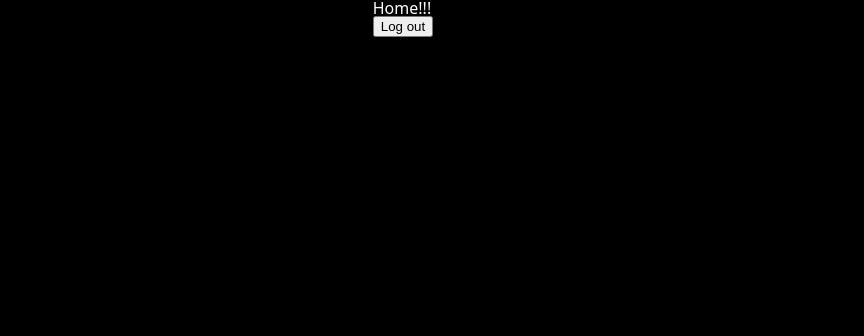
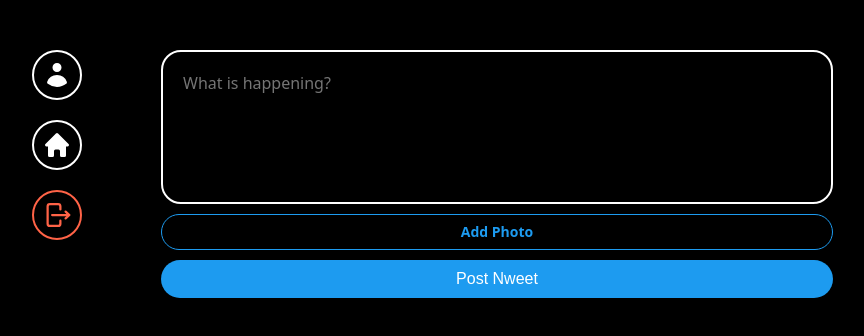
Before and after one commit to shinhash/nwitter_nomad_001, a React (Vite) app: page /home in a window 1280 px wide. Shown: the top 336 px of the page, without its empty margins (237-1101 px from the left). Built offline with nearby package versions, Linux system fonts and the light colour scheme; no server answers; sample sign-in values are in the browser's storage; the HTML template or start-up script is replaced by a standard one.

Commit message:
20240219 commit

```diff
--- a/package.json
+++ b/package.json
@@ -4,7 +4,7 @@
   "version": "0.0.0",
   "type": "module",
   "scripts": {
-    "dev": "vite",
+    "dev": "vite --host 0.0.0.0 --port 5173",
     "build": "tsc && vite build",
     "lint": "eslint . --ext ts,tsx --report-unused-disable-directives --max-warnings 0",
     "preview": "vite preview"
--- a/src/components/auth-components.tsx
+++ b/src/components/auth-components.tsx
@@ -1,5 +1,8 @@
 import styled from "styled-components";
 
+/**
+ * CreateAccount, Login, ResetPassword
+ */
 export const Wrapper = styled.div`
     height: 100%;
     display: flex;
@@ -47,6 +50,10 @@
     }
 `;
 
+
+/**
+ * GithubButton
+ */
 export const Button = styled.span`
     background-color: white;
     font-weight: 500;
@@ -66,3 +73,69 @@
 export const Logo = styled.img`
     height: 25px;
 `;
+
+
+/**
+ * PostNweetForm
+ */
+export const NweetForm = styled.div`
+    display: flex;
+    flex-direction: column;
+    gap: 10px;
+`;
+
+export const NweetTextArea = styled.textarea`
+    border: 2px solid white;
+    padding: 20px;
+    border-radius: 20px;
+    font-size: 16px;
+    color: white;
+    background-color: black;
+    width: 100%;
+    resize: none;
+    font-family: system-ui, -apple-system, BlinkMacSystemFont, 'Segoe UI', Roboto, Oxygen, Ubuntu,
+                Cantarell, 'Open Sans', 'Helvetica Neue', sans-serif;
+    &::placeholder{
+        font-size: 16px;
+    }
+    &:focus{
+        outline: none;
+        border-color: #1d9bf0;
+    }
+`;
+
+export const NweetAttachFileButton = styled.label`
+    padding: 10px 0px;
+    color: #1d9bf0;
+    text-align: center;
+    border-radius: 20px;
+    border: 1px solid #1d9bf0;
+    font-size: 14px;
+    font-weight: 600;
+    &:hover{
+        opacity: 0.9;
+    }
+    &:active{
+        opacity: 0.7;
+    }
+`;
+
+export const NweetAttachFileInput = styled.input`
+    display: none;
+`;
+
+export const NweetSubmitBtn = styled.input`
+    background-color: #1d9bf0;
+    color: white;
+    border: none;
+    padding: 10px 0px;
+    border-radius: 20px;
+    font-size: 16px;
+    cursor: pointer;
+    &:hover{
+        opacity: 0.9;
+    }
+    &:active{
+        opacity: 0.7;
+    }
+`;
--- a/src/components/layout.tsx
+++ b/src/components/layout.tsx
@@ -1,10 +1,84 @@
-import { Outlet } from "react-router-dom";
+import { Link, Outlet, useNavigate } from "react-router-dom";
+import { styled } from "styled-components";
+import { auth } from "../firebase";
+
+const Wrapper = styled.div`
+    display: grid;
+    gap: 20px;
+    grid-template-columns: 1fr 4fr;
+    padding: 50px 0px;
+    width: 100%;
+    height: 100%;
+    max-width: 860px;
+`;
+
+const Menu = styled.div`
+    display: flex;
+    flex-direction: column;
+    align-items: center;
+    gap: 20px;
+
+`;
+
+const MenuItem = styled.div`
+    cursor: pointer;
+    display: flex;
+    align-items: center;
+    justify-content: center;
+    border: 2px solid white;
+    height: 50px;
+    width: 50px;
+    border-radius: 50%;
+    svg{
+        width: 30px;
+        fill: white;
+    }
+    &.log-out{
+        border-color: tomato;
+        svg{
+            fill: tomato;
+        }
+    }
+`;
+
 
 function Layout(){
+
+    const navigate = useNavigate();
+    const onLogout = async() => {
+        const confirmText = "Are you sure logout?";
+        if(confirm(confirmText)){
+            await auth.signOut();
+            navigate("/login");
+        }
+    }
+
     return (
-        <div>
+        <Wrapper>
+            <Menu>
+                <Link to="/">
+                    <MenuItem>
+                    <svg fill="currentColor" viewBox="0 0 20 20" xmlns="http://www.w3.org/2000/svg" aria-hidden="true">
+                        <path d="M10 8a3 3 0 1 0 0-6 3 3 0 0 0 0 6ZM3.465 14.493a1.23 1.23 0 0 0 .41 1.412A9.957 9.957 0 0 0 10 18c2.31 0 4.438-.784 6.131-2.1.43-.333.604-.903.408-1.41a7.002 7.002 0 0 0-13.074.003Z" />
+                    </svg>
+                    </MenuItem>
+                </Link>
+                <Link to="/profile">
+                    <MenuItem>
+                    <svg  fill="currentColor" viewBox="0 0 20 20" xmlns="http://www.w3.org/2000/svg" aria-hidden="true">
+                        <path clipRule="evenodd" fillRule="evenodd" d="M9.293 2.293a1 1 0 0 1 1.414 0l7 7A1 1 0 0 1 17 11h-1v6a1 1 0 0 1-1 1h-2a1 1 0 0 1-1-1v-3a1 1 0 0 0-1-1H9a1 1 0 0 0-1 1v3a1 1 0 0 1-1 1H5a1 1 0 0 1-1-1v-6H3a1 1 0 0 1-.707-1.707l7-7Z" />
+                    </svg>
+                    </MenuItem>
+                </Link>
+                <MenuItem className="log-out" onClick={onLogout}>
+                <svg fill="currentColor" viewBox="0 0 20 20" xmlns="http://www.w3.org/2000/svg" aria-hidden="true">
+                    <path clipRule="evenodd" fillRule="evenodd" d="M3 4.25A2.25 2.25 0 0 1 5.25 2h5.5A2.25 2.25 0 0 1 13 4.25v2a.75.75 0 0 1-1.5 0v-2a.75.75 0 0 0-.75-.75h-5.5a.75.75 0 0 0-.75.75v11.5c0 .414.336.75.75.75h5.5a.75.75 0 0 0 .75-.75v-2a.75.75 0 0 1 1.5 0v2A2.25 2.25 0 0 1 10.75 18h-5.5A2.25 2.25 0 0 1 3 15.75V4.25Z" />
+                    <path clipRule="evenodd" fillRule="evenodd" d="M6 10a.75.75 0 0 1 .75-.75h9.546l-1.048-.943a.75.75 0 1 1 1.004-1.114l2.5 2.25a.75.75 0 0 1 0 1.114l-2.5 2.25a.75.75 0 1 1-1.004-1.114l1.048-.943H6.75A.75.75 0 0 1 6 10Z" />
+                </svg>
+                </MenuItem>
+            </Menu>
             <Outlet />
-        </div>
+        </Wrapper>
     );
 }
 
--- /dev/null
+++ b/src/components/post-nweet-form.tsx
@@ -0,0 +1,35 @@
+import { useState } from "react";
+import { NweetAttachFileButton, NweetAttachFileInput, NweetForm, NweetSubmitBtn, NweetTextArea } from "./auth-components";
+
+export default function PostNweetForm(){
+
+    const [ isLoading, setIsLoading ] = useState(false);
+    const [ nweet, setNweet ] = useState("");
+    const [ file, setFile ] = useState<File>();
+    const onNweetChange = (e : React.ChangeEvent<HTMLTextAreaElement>) => {
+        setNweet(e.target.value);
+    }
+    const onFileChange = (e : React.ChangeEvent<HTMLInputElement>) => {
+
+        // const temp = e.target.files;
+        // console.log(temp);
+
+        const { files } = e.target;
+        if(files && files.length >= 1){
+            setFile(files[0]);
+        }
+        console.log("files : ",files);
+    }
+    const clicktest = () => {
+        console.log("file : ", file);
+    }
+
+    return (
+        <NweetForm>
+            <NweetTextArea rows={5} maxLength={180} placeholder="What is happening?" value={nweet} onChange={onNweetChange}/>
+            <NweetAttachFileButton htmlFor="file">{file ? file.name + " ✅" : "Add Photo"}</NweetAttachFileButton>
+            <NweetAttachFileInput type="file" id="file" accept="image/*" onChange={onFileChange}/>
+            <NweetSubmitBtn type="submit" onClick={clicktest} value={isLoading ? "Posting..." : "Post Nweet"} />
+        </NweetForm>
+    );
+}
--- a/src/routes/create-account.tsx
+++ b/src/routes/create-account.tsx
@@ -73,7 +73,7 @@
 
     return (
     <Wrapper>
-        <Title>Join χ</Title>
+        <Title>Join Ⅹ</Title>
         <Form onSubmit={onSubmit}>
             <Input name="name"     onChange={onChange} value={name}     placeholder="Name"     type="text"     required />
             <Input name="email"    onChange={onChange} value={email}    placeholder="Email"    type="email"    required />
--- a/src/routes/home.tsx
+++ b/src/routes/home.tsx
@@ -1,16 +1,12 @@
-import { auth } from "../firebase";
+import styled from "styled-components";
+import PostNweetForm from "../components/post-nweet-form";
+
+const Wrapper = styled.div``;
 
 export default function Home(){
-
-    const logOut = function () {
-        console.log(auth.currentUser);
-        auth.signOut();
-    };
-
     return (
-        <div>
-            <h2>Home!!!</h2>
-            <button onClick={logOut}>Log out</button>
-        </div>
+        <Wrapper>
+            <PostNweetForm />
+        </Wrapper>
     );
 }
--- a/src/routes/login.tsx
+++ b/src/routes/login.tsx
@@ -61,7 +61,7 @@
 
     return (
     <Wrapper>
-        <Title>Log In χ</Title>
+        <Title>Log In Ⅹ</Title>
         <Form onSubmit={onSubmit}>
             <Input name="email"    onChange={onChange} value={email}    placeholder="Email"    type="email"    required />
             <Input name="password" onChange={onChange} value={password} placeholder="password" type="password" required />
--- a/src/routes/reset-password.tsx
+++ b/src/routes/reset-password.tsx
@@ -1,6 +1,6 @@
 import { useState } from "react";
 import { Error, Form, Input, Title, Wrapper } from "../components/auth-components";
-import { confirmPasswordReset, createUserWithEmailAndPassword, sendPasswordResetEmail, applyActionCode, getAuth } from "firebase/auth";
+import { createUserWithEmailAndPassword, sendPasswordResetEmail } from "firebase/auth";
 import { auth } from "../firebase";
 import { FirebaseError } from "firebase/app";
 
```
Lines whose indentation alone changed are shown as unchanged.
